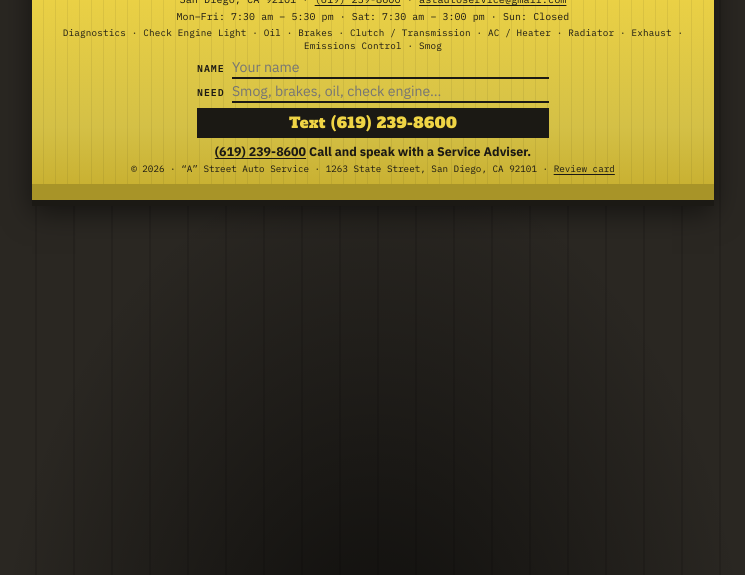
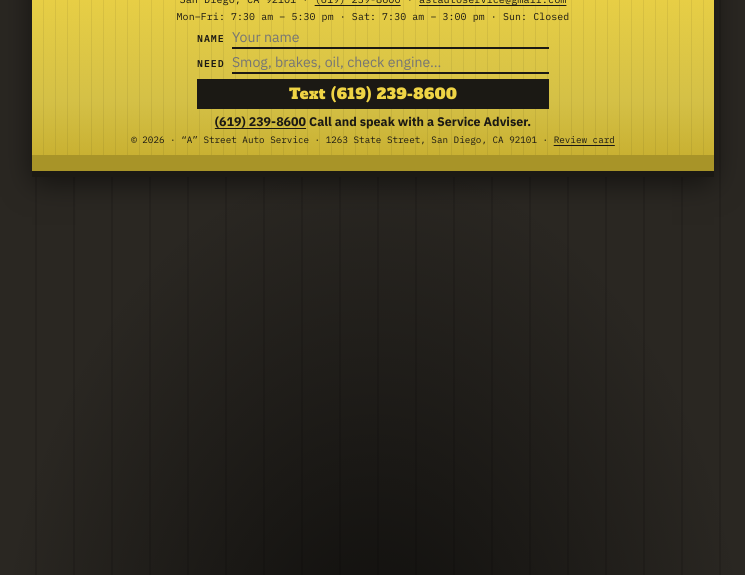
Before and after one commit to nitantbhartia/a-street-auto-preview, a website: page index.html in a window 1280 px wide. Shown: the part 234-809 px from the top of the page, without its empty margins (267-1012 px from the left). Drawn offline with Linux system fonts and the light colour scheme.

```diff
--- a/index.html
+++ b/index.html
@@ -39,7 +39,6 @@
       <span data-en="Sun: Closed" data-es="Dom: Cerrado">Sun: Closed</span>
     </p>
 
-    <p class="paint" data-en="Diagnostics · Check Engine Light · Oil · Brakes · Clutch / Transmission · AC / Heater · Radiator · Exhaust · Emissions Control · Smog" data-es="Diagnóstico · Luz de Check Engine · Aceite · Frenos · Clutch / Transmisión · A/C / Calefacción · Radiador · Escape · Control de emisiones · Smog">Diagnostics · Check Engine Light · Oil · Brakes · Clutch / Transmission · AC / Heater · Radiator · Exhaust · Emissions Control · Smog</p>
 
     <form class="paint-sms" id="job-form" action="sms:+16192398600" method="get">
       <label for="name" data-en="Name" data-es="Nombre">Name</label>
```
